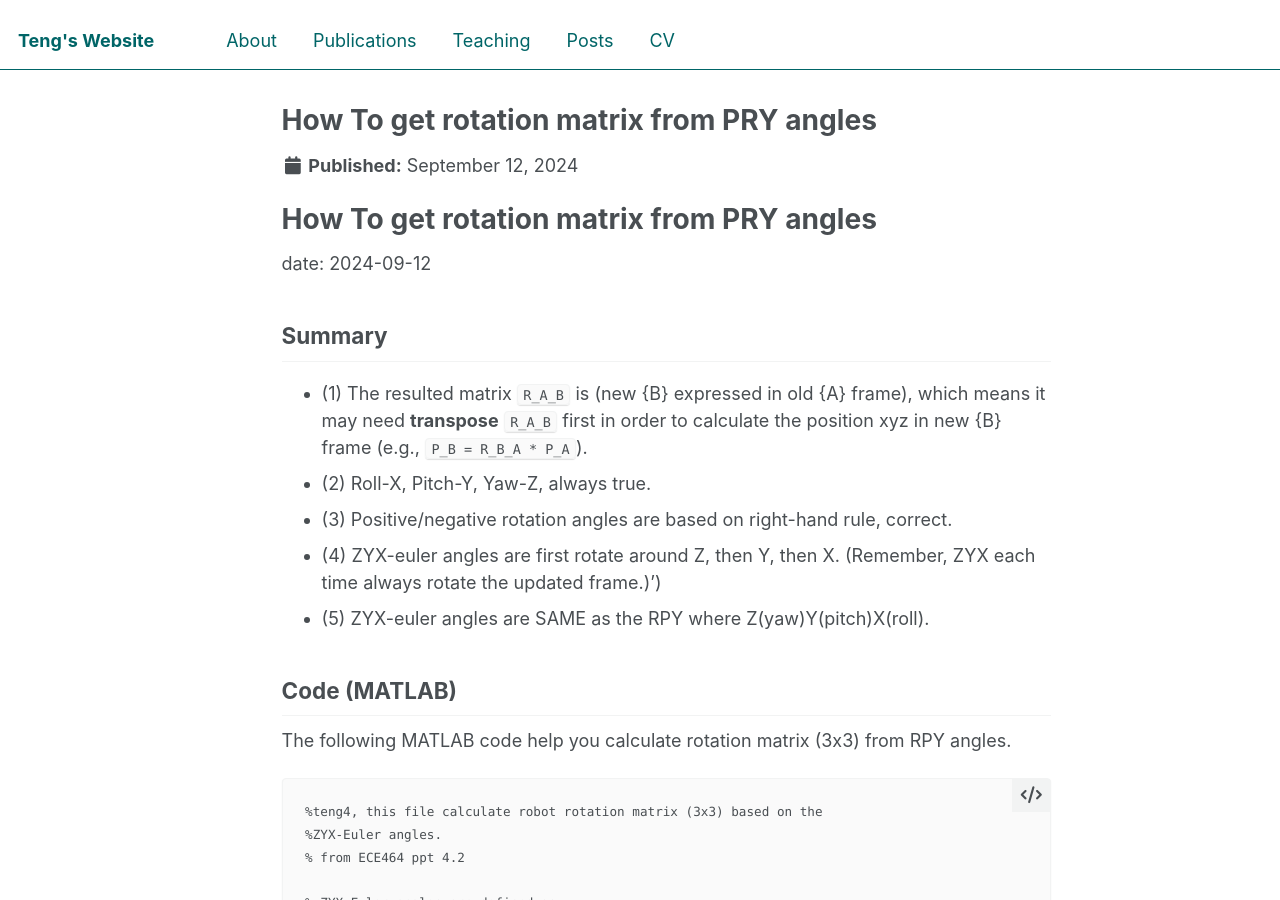
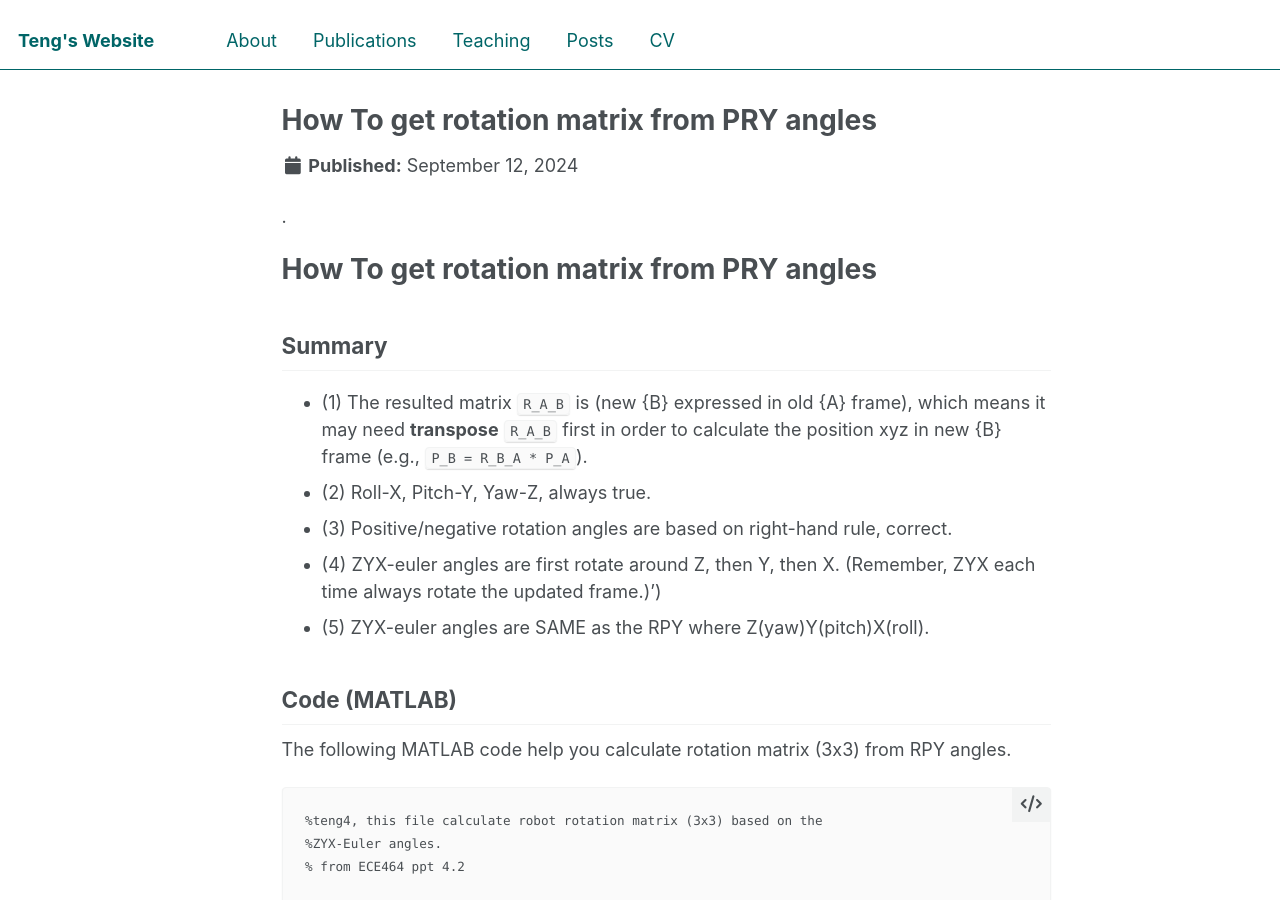
Before and after one commit to teng4/teng4.github.io, a Jekyll site: the page built from _posts/2024-09-12-blog-post-5.md, in a window 1280 px wide and 900 px high. Built offline with Jekyll 4.4.1, drawn with Linux system fonts in a browser that asks for light colours.

Commit message:
Update 2024-09-12-blog-post-5.md

```diff
--- a/_posts/2024-09-12-blog-post-5.md
+++ b/_posts/2024-09-12-blog-post-5.md
@@ -7,9 +8,10 @@ tags:
   - zyx
 ---
 
+.
 
 # How To get rotation matrix from PRY angles
-date: 2024-09-12
+
 ## Summary
 
 - (1) The resulted matrix `R_A_B` is (new {B} expressed in old {A} frame), which means it may need **transpose** `R_A_B` first in order to calculate the position xyz in new {B} frame (e.g., `P_B = R_B_A * P_A`).
```
Also changed, not shown: other parts of _posts/2024-09-12-blog-post-5.md (+1 -0 lines).
